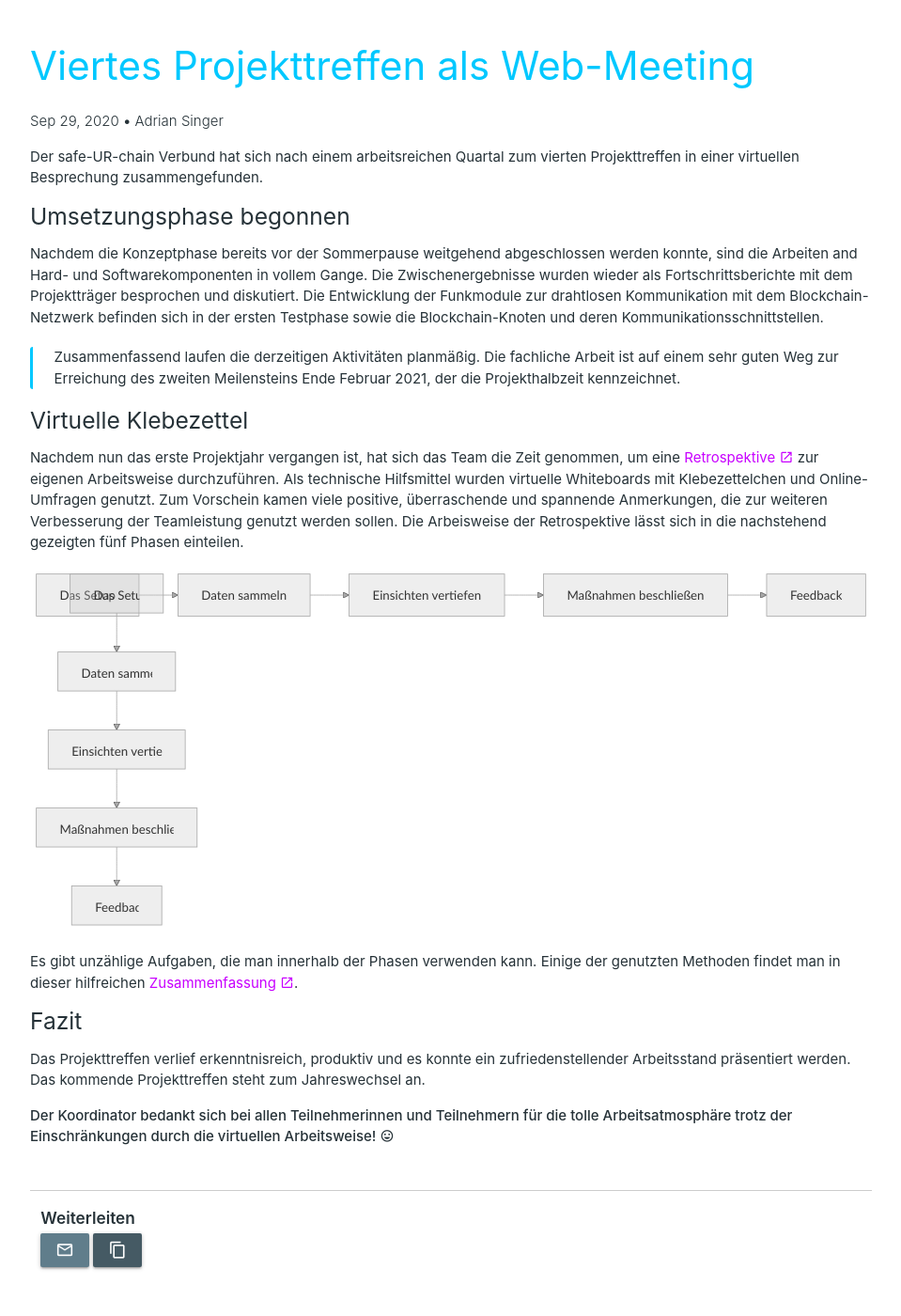
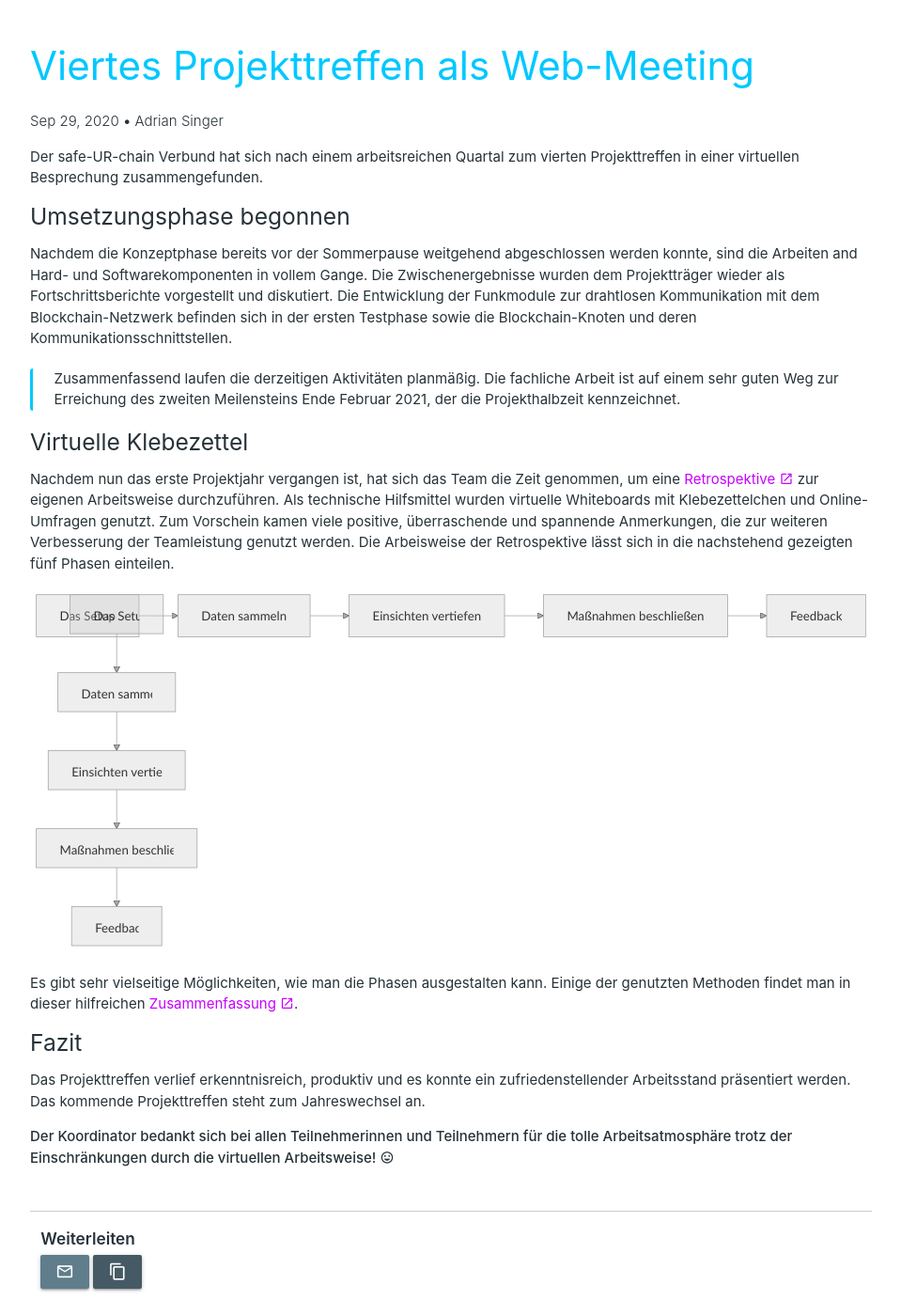
Before and after one commit to safe-UR-chain/safe-ur-chain.github.io, a Jekyll site: the page built from _posts/2020-09-29-Projekttreffen-4.md, in a window 1280 px wide and 1400 px high, scrolled down 449 px. Shown: the whole window at 94% size, without its empty margins (160-1119 px from the left). Built offline with Jekyll 4.4.1, drawn with Linux system fonts in a browser that asks for light colours; nearby versions of some CDN libraries.

Commit message:
article updated

```diff
--- a/_posts/2020-09-29-Projekttreffen-4.md
+++ b/_posts/2020-09-29-Projekttreffen-4.md
@@ -11,13 +11,13 @@ Der safe-UR-chain Verbund hat sich nach einem arbeitsreichen Quartal zum vierten
 
 ##### Umsetzungsphase begonnen
 
-Nachdem die Konzeptphase bereits vor der Sommerpause weitgehend abgeschlossen werden konnte, sind die Arbeiten and Hard- und Softwarekomponenten in vollem Gange. Die Zwischenergebnisse wurden wieder als Fortschrittsberichte mit dem Projektträger besprochen und diskutiert. Die Entwicklung der Funkmodule zur drahtlosen Kommunikation mit dem Blockchain-Netzwerk befinden sich in der ersten Testphase sowie die Blockchain-Knoten und deren Kommunikationsschnittstellen.
+Nachdem die Konzeptphase bereits vor der Sommerpause weitgehend abgeschlossen werden konnte, sind die Arbeiten and Hard- und Softwarekomponenten in vollem Gange. Die Zwischenergebnisse wurden dem Projektträger wieder als Fortschrittsberichte vorgestellt und diskutiert. Die Entwicklung der Funkmodule zur drahtlosen Kommunikation mit dem Blockchain-Netzwerk befinden sich in der ersten Testphase sowie die Blockchain-Knoten und deren Kommunikationsschnittstellen.
 
 > Zusammenfassend laufen die derzeitigen Aktivitäten planmäßig. Die fachliche Arbeit ist auf einem sehr guten Weg zur Erreichung des zweiten Meilensteins Ende Februar 2021, der die Projekthalbzeit kennzeichnet.
 
 ##### Virtuelle Klebezettel
 
-Nachdem nun das erste Projektjahr vergangen ist, hat sich das Team die Zeit genommen, um eine <a href="https://www.it-agile.de/wissen/agile-teams/retrospektiven/" target="_blank">Retrospektive <i class="mdi mdi-open-in-new tiny"></i></a> zur eigenen Arbeitsweise durchzuführen. Als technische Hilfsmittel wurden virtuelle Whiteboards mit Klebezettelchen und Online-Umfragen genutzt. Zum Vorschein kamen viele positive, überraschende und spannende Anmerkungen, die zur weiteren Verbesserung der Teamleistung genutzt werden sollen. Die Arbeisweise der Retrospektive lässt sich in die nachstehend gezeigten fünf Phasen einteilen.
+Nachdem nun das erste Projektjahr vergangen ist, hat sich das Team die Zeit genommen, um eine <a href="https://www.it-agile.de/wissen/agile-teams/retrospektiven/" target="_blank">Retrospektive <i class="mdi mdi-open-in-new tiny"></i></a> zur eigenen Arbeitsweise durchzuführen. Als technische Hilfsmittel wurden virtuelle Whiteboards mit Klebezettelchen und Online-Umfragen genutzt. Zum Vorschein kamen viele positive, überraschende und spannende Anmerkungen, die zur weiteren Verbesserung der Teamleistung genutzt werden. Die Arbeisweise der Retrospektive lässt sich in die nachstehend gezeigten fünf Phasen einteilen.
 
 <div class="mermaid hide-on-small-only">
 graph LR
@@ -35,7 +35,7 @@ graph TD
     D --> E[Feedback]
 </div>
 
- Es gibt unzählige Aufgaben, die man innerhalb der Phasen verwenden kann. Einige der genutzten Methoden findet man in dieser hilfreichen <a href="https://agilestrides.com/blog/40-ideas-to-spice-up-your-retrospective/" target="_blank">Zusammenfassung <i class="mdi mdi-open-in-new tiny"></i></a>.
+ Es gibt sehr vielseitige Möglichkeiten, wie man die Phasen ausgestalten kann. Einige der genutzten Methoden findet man in dieser hilfreichen <a href="https://agilestrides.com/blog/40-ideas-to-spice-up-your-retrospective/" target="_blank">Zusammenfassung <i class="mdi mdi-open-in-new tiny"></i></a>.
 
 ##### Fazit
 
```
